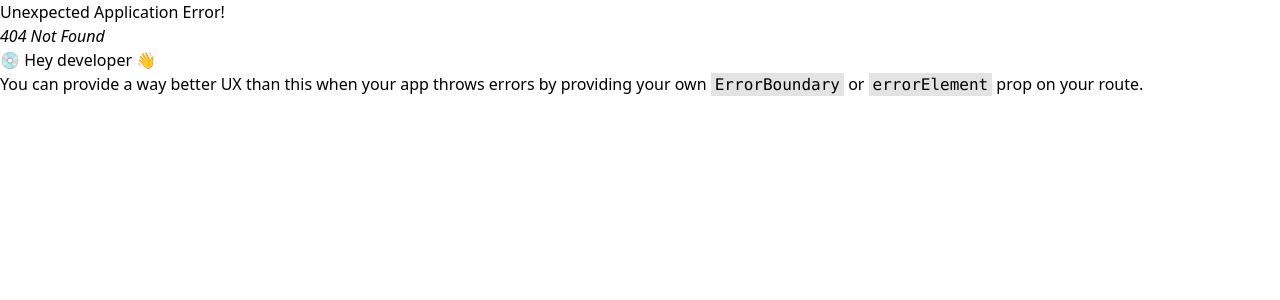
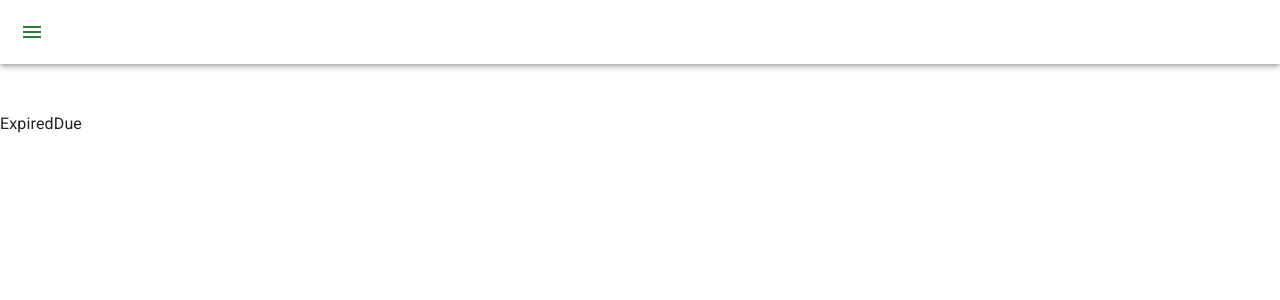
Before and after one commit to 123Somrat/Tradding_platform, a React (Vite) app: page /dashboard/Expired_Due in a window 1280 px wide. Before the commit this address had no page. Shown: the top 300 px of the page. Built offline with nearby package versions, Linux system fonts and the light colour scheme.

Commit message:
Create expired due route and component

```diff
--- a/src/Components/DashBoard.tsx
+++ b/src/Components/DashBoard.tsx
@@ -124,7 +124,7 @@ export default function DashBoard() {
           </DrawerHeader>
 
           <List>
-            {["Home", "Add_due", "All_Due", "Sell_record"].map(
+            {["Home", "Add_due", "All_Due", "Sell_record" , 'Expired_Due'].map(
               (text, index) => (
                 <NavLink to={`${text==='Home' ? '/dashboard' : `/dashboard/${text}`}`} key={index}>
                   <ListItem  disablePadding>
--- /dev/null
+++ b/src/Components/ExpiredDue.tsx
@@ -0,0 +1,7 @@
+
+
+export default function ExpiredDue() {
+  return (
+    <div>ExpiredDue</div>
+  )
+}
--- a/src/Router/Router.tsx
+++ b/src/Router/Router.tsx
@@ -7,6 +7,7 @@ import AllDue from "../Pages/AllDue/AllDue";
 import DashboardHome from "../Components/DashboardHome";
 import Home from "../Components/Home";
 import DueDetails from "../Components/DueDetails";
+import ExpiredDue from "../Components/ExpiredDue";
 
 const router = createBrowserRouter([
   {
@@ -38,6 +39,10 @@ const router = createBrowserRouter([
       {
         path:'dues/:dueId',
         element:<DueDetails />
+      },
+      {
+         path:'Expired_Due',
+         element:<ExpiredDue />
       }
 
     ],
```
